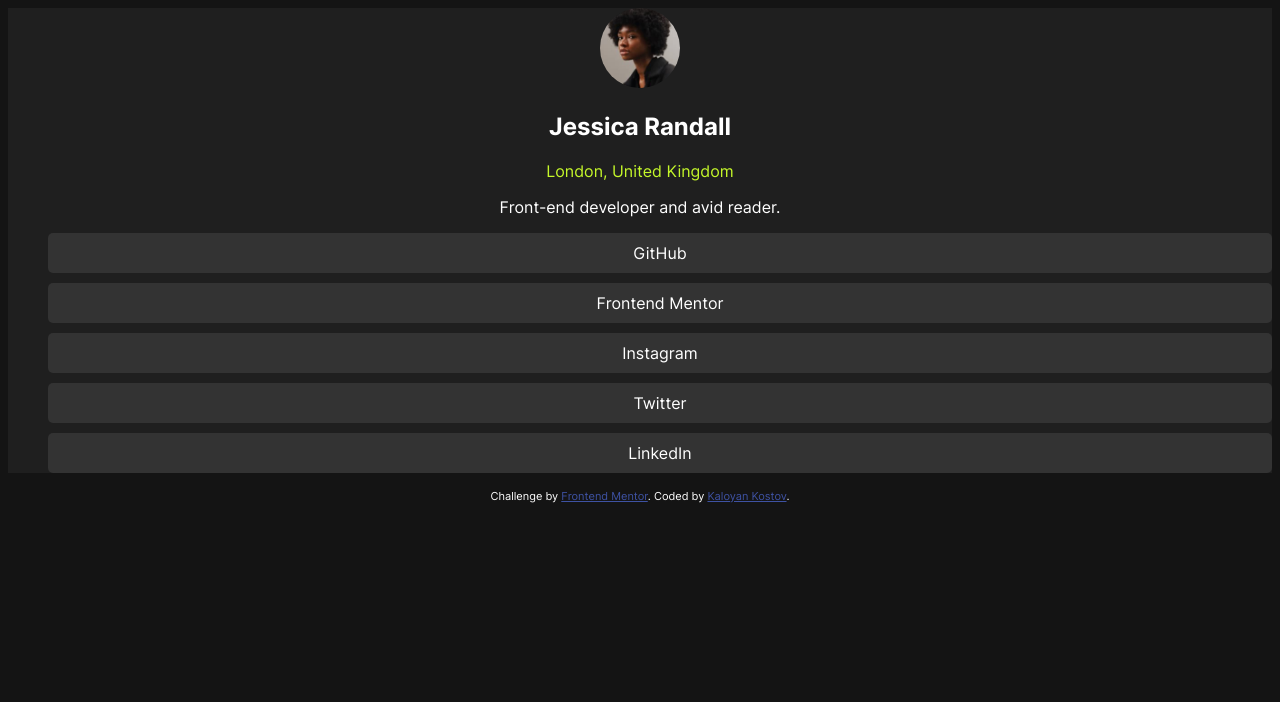
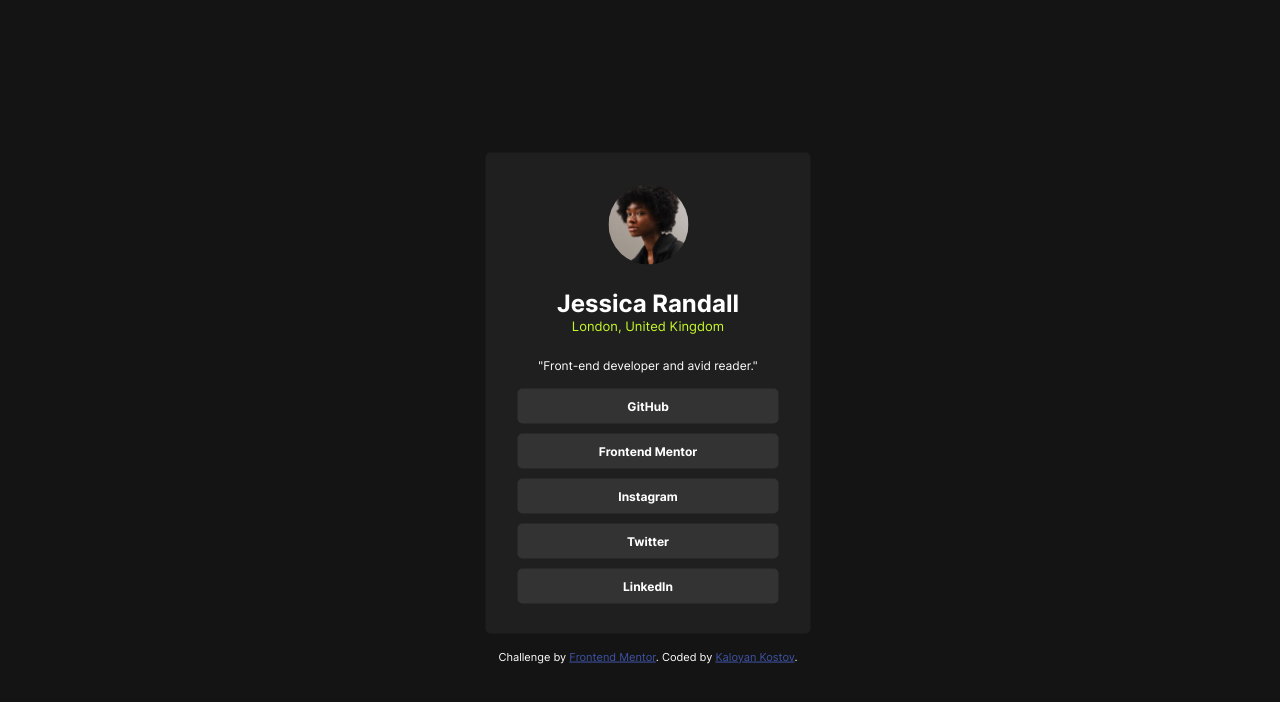
Before and after one commit to Kaloyan-Kostov/Frontend-Mentor-Social-Links-Profile, a plain HTML site: page index.html in a window 1280 px wide. Drawn offline with Linux system fonts and the light colour scheme.

Commit message:
Tidy up styling, Add README

```diff
--- a/index.html
+++ b/index.html
@@ -25,7 +25,7 @@
           <img src="/assets/images/avatar-jessica.jpeg" class="jessica" />
           <h1 class="name">Jessica Randall</h1>
           <p class="location">London, United Kingdom</p>
-          <p class="occupation">Front-end developer and avid reader.</p>
+          <p class="occupation">"Front-end developer and avid reader."</p>
         </header>
 
         <nav aria-label="Social media profiles">
--- a/style.css
+++ b/style.css
@@ -14,42 +14,74 @@
 
 body {
   font-family: "Inter", sans-serif;
+  display: flex;
+  justify-content: center;
+  align-items: center;
+  text-align: center;
   background-color: hsl(0, 0%, 8%);
   color: hsl(0, 0%, 100%);
+  position: absolute;
+  top: 50%;
+  left: 50%;
+  margin-right: -50%;
+  transform: translate(-50%, -50%);
 }
 
 .card {
   background-color: hsl(0, 0%, 12%);
   text-align: center;
+  width: 325px;
+  border-radius: 5px;
 }
 
 .jessica {
+  margin-top: 2rem;
   border-radius: 50%;
   height: 80px;
 }
-.card li {
-  margin-bottom: 10px;
-}
 
-.card li.btn {
-  display: block;
-  padding: 10px;
-  text-decoration: none;
-  background-color: hsl(0, 0%, 20%);
-  color: hsl(0, 0%, 100%);
-  text-align: center;
-  border-radius: 5px;
-  border: none;
-  cursor: pointer;
+.name {
+  margin-bottom: 0rem;
 }
 
 .location {
   text-align: center;
   color: hsl(75, 94%, 57%);
+  font-size: 13px;
+  margin-top: 0rem;
+  margin-bottom: 1.5rem;
 }
 
 .occupation {
   text-align: center;
+  font-size: 12px;
+}
+
+.card li {
+  margin-bottom: 10px;
+}
+
+ul {
+  padding: 0rem;
+  padding-bottom: 1.25rem;
+  margin-left: 2rem;
+  margin-right: 2rem;
+}
+
+.card li.btn {
+  display: flex;
+  justify-content: center;
+  padding: 10px;
+  background-color: hsl(0, 0%, 20%);
+  color: hsl(0, 0%, 100%);
+  font-weight: 700;
+  font-size: 12px;
+  text-align: center;
+  text-decoration: none;
+  border-radius: 5px;
+  border: none;
+  cursor: pointer;
+  margin-block-start: 0;
 }
 
 .attribution {
@@ -59,3 +91,14 @@ body {
 .attribution a {
   color: hsl(228, 45%, 44%);
 }
+
+@media (max-width: 375px) {
+  .card {
+    width: 280px;
+  }
+}
+
+@media (min-width: 1440px) {
+  .card {
+  }
+}
```
Also changed, not shown: Desktop-Social.png (added), Mobile-Social.png (added), preview.jpg (deleted), 3 other files.
